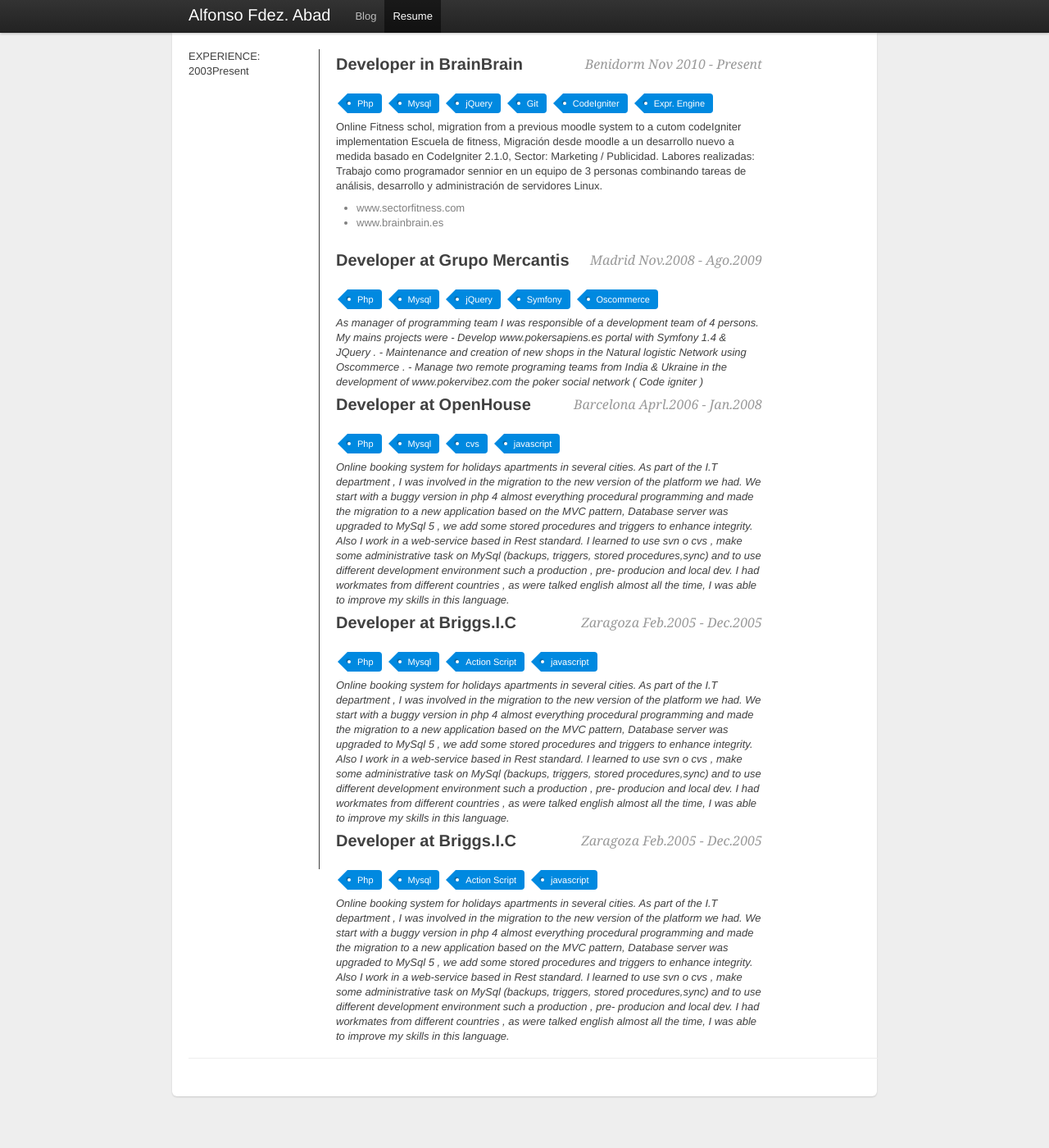
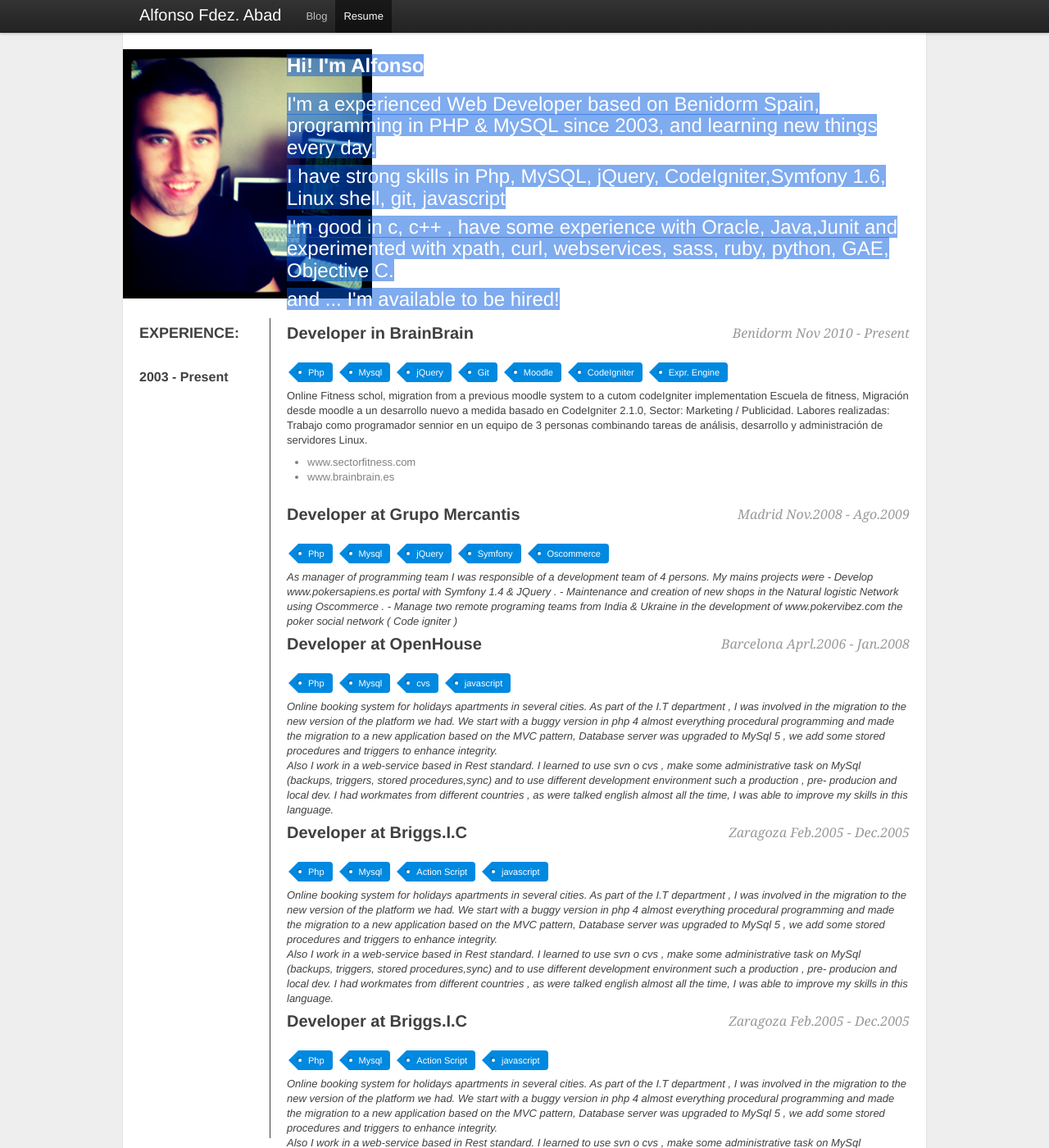
Before and after one commit to alfonsofernandez/alfonsofernandez.github.com, a Jekyll site: the page built from resume.html, in a window 1280 px wide and 1400 px high. Shown: the whole window at 82% size. Built offline with Jekyll 4.4.1, drawn with Linux system fonts in a browser that asks for light colours; Markdown is read by kramdown in place of the engine named in the settings.

Commit message:
More updates

```diff
--- a/_layouts/hero.html
+++ b/_layouts/hero.html
@@ -47,7 +47,7 @@
     	  <a class="brand" href="/">Alfonso Fdez. Abad</a>
           <ul class="nav">
             <li><a href="/">Blog</a></li>
-            <li class="active" ><a href="/resume.html">Resume</a></li>
+            <li class="active" ><a href="/resume">Resume</a></li>
           </ul>
         </div>
       </div>
--- a/css/main.css
+++ b/css/main.css
@@ -9,9 +9,7 @@
       .container > footer p {
         text-align: center; /* center align it with the container */
       }
-      .container {
-        width: 820px; /* downsize our container to make the content feel a bit tighter and more cohesive. NOTE: this removes two full columns from the grid, meaning you only go to 14 columns and not 16. */
-      }
+
 
       /* The white background content wrapper */
       .container > .content {
@@ -50,3 +48,10 @@
       }
 
       .social_links tbody td { padding: 10px 10px 10px 15px ; border: none;}
+
+    	.invert{ background-color:rgba(0,89,224,0.5); color:white;}
+    	span.invert{font-size: x-large;line-height:110%;margin-bottom:2px}
+    /* This is a fix */
+      pre {
+      	width: 80%;
+      }
--- a/resume.html
+++ b/resume.html
@@ -4,16 +4,40 @@ title: Resume
 ---
 
 		     <div class="row">
-			  <div class="span12">
+			  <div class="span16">
 			    <!-- Level 1 of column -->
+
+
+			    <div class="row" style="background:url('/images/alfons.png') no-repeat">
+					<div class="span3">&nbsp;</div>
+					<div class="span13" >
+			          <!-- Microformats! -->
+			          <h1 ><span class="invert">Hi! I'm Alfonso</span></h1>
+			            <p>
+			               <span class="invert">I'm a experienced Web Developer based on Benidorm Spain, programming in PHP & MySQL since 2003, and learning new things every day.</span>
+			            </p>
+			            <p>
+			            	<span class="invert">I have strong skills in Php, MySQL, jQuery, CodeIgniter,Symfony 1.6, Linux shell, git, javascript</span>
+			            </p>
+			            <p>
+			            	<span class="invert"> I'm good in c, c++ , have some experience with Oracle, Java,Junit and experimented with xpath, curl, webservices, sass, ruby, python, GAE, Objective C.</span>
+			            </p>
+			            <p>
+			             <span class="invert">and ... I'm available to be hired!</span>
+			            </p>
+
+        			</div>
+				</div>
+
+
 			    <div class="row">
 			      <div class="span3">
 			      	<div style="border-right:1px solid;height:1000px">
-			        EXPERIENCE:<br>
-					2003Present
+			        <h3>EXPERIENCE:</h3><br>
+					<h4>2003 - Present</h4>
 					</div>
 			      </div>
-			      <div class="span9" id="experiences">
+			      <div class="span13" id="experiences">
 			           <!-- EXPERIENCIA 1 -->
 			        <div>
 	            		<h2>Developer in BrainBrain <span>Benidorm Nov 2010 - Present</span></h2>
@@ -22,7 +46,7 @@ title: Resume
 		            		<li><a href="#">Mysql</a></li>
 		            		<li><a href="#">jQuery</a></li>
 		            		<li><a href="#">Git</a></li>
-		            		<!-- <li><a href="#">Moodle</a></li> -->
+		            		<li><a href="#">Moodle</a></li>
 		            		<li><a href="#">CodeIgniter</a></li>
 		            		<li><a href="#">Expr. Engine</a></li>
 		             	</ul>
```
Also changed, not shown: _layouts/default.html (+7 -8 lines), images/favicon.ico (added), 8 other files.
